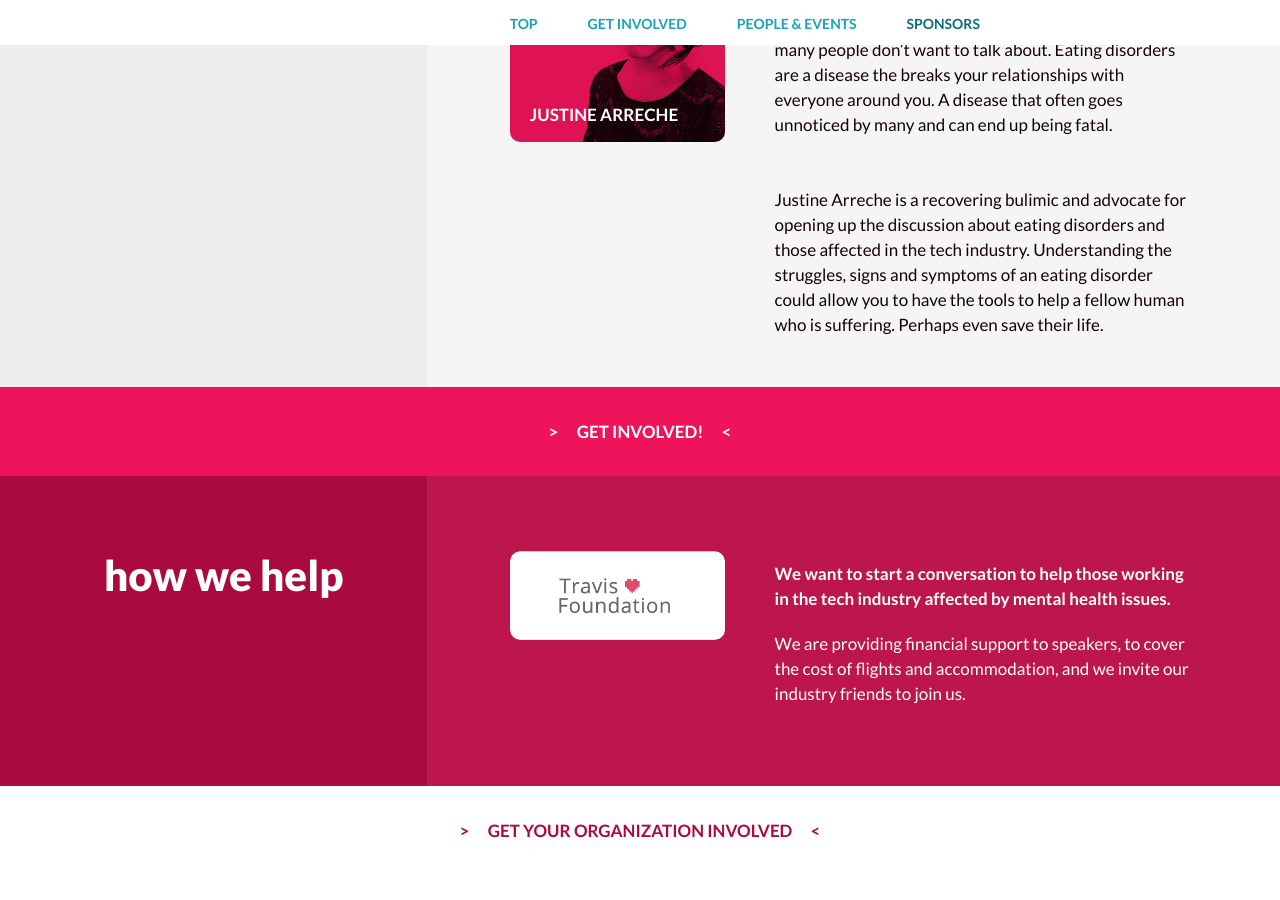
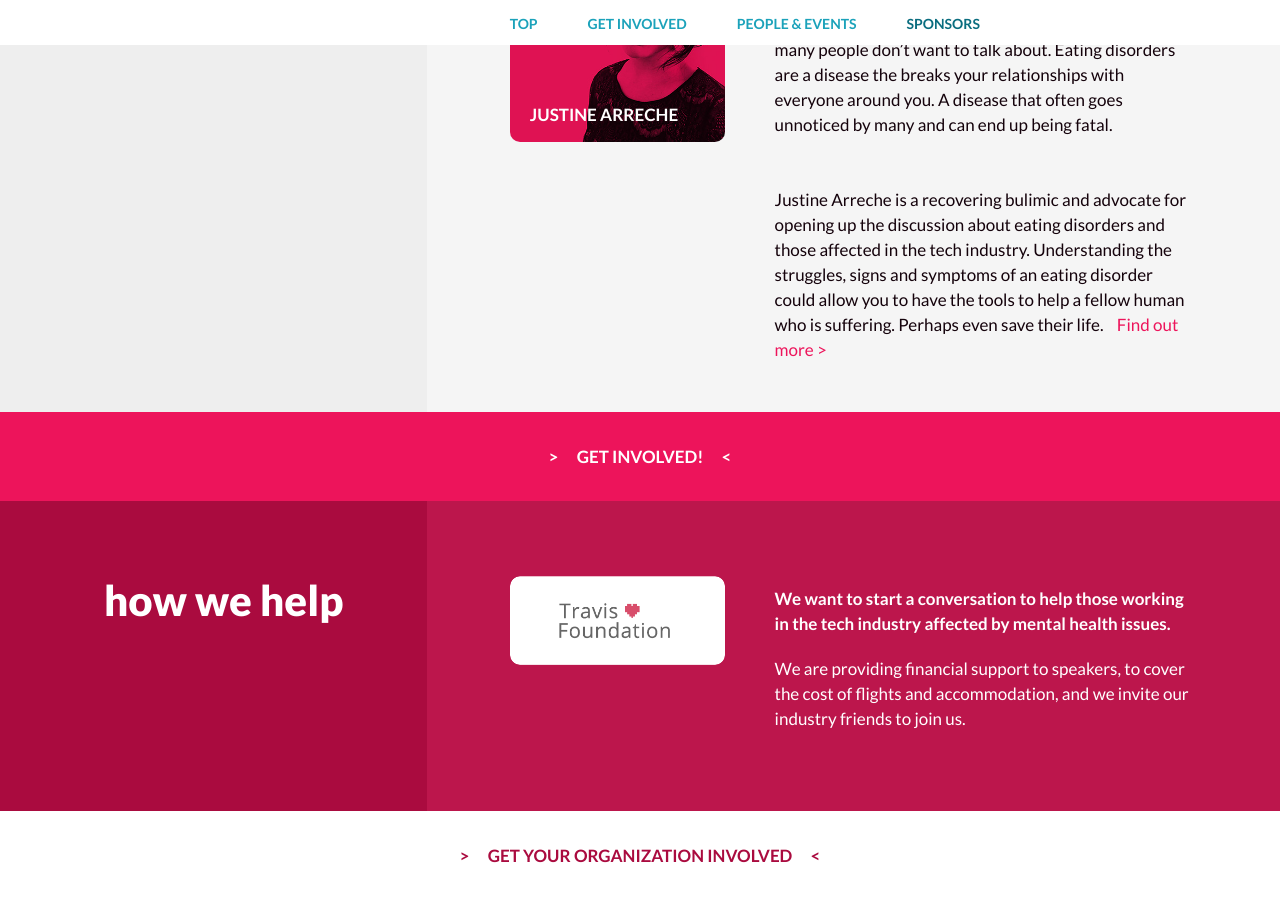
Before and after one commit to mhprompt/mhprompt.github.io, a Jekyll site: the page built from index.html, in a window 1280 px wide and 900 px high, scrolled down 4291 px. Built offline with Jekyll 4.4.1, drawn with Linux system fonts in a browser that asks for light colours; before the commit the page ends 5166 px from its top, so only the background shows below that.

Commit message:
Add 'Find out more' link

```diff
--- a/index.html
+++ b/index.html
@@ -881,7 +881,7 @@ title: Prompt - Mental health in the technology industry
           <div class="description colinner">
             <h4>Eating Disorders &amp; Emotional Debt</h4>
             <p>Eating disorders affect over 70 million individuals worldwide. Despite the increasing number of people that suffer from ED, it is a seemingly shameful disease that many people don’t want to talk about. Eating disorders are a disease the breaks your relationships with everyone around you. A disease that often goes unnoticed by many and can end up being fatal.  </p>
-            <p>Justine Arreche is a recovering bulimic and advocate for opening up the discussion about eating disorders and those affected in the tech industry. Understanding the struggles, signs and symptoms of an eating disorder could allow you to have the tools to help a fellow human who is suffering. Perhaps even save their life.</p>
+            <p>Justine Arreche is a recovering bulimic and advocate for opening up the discussion about eating disorders and those affected in the tech industry. Understanding the struggles, signs and symptoms of an eating disorder could allow you to have the tools to help a fellow human who is suffering. Perhaps even save their life. <span class="link">Find out more &gt;</span></p>
           </div>
 
         </div>
```
